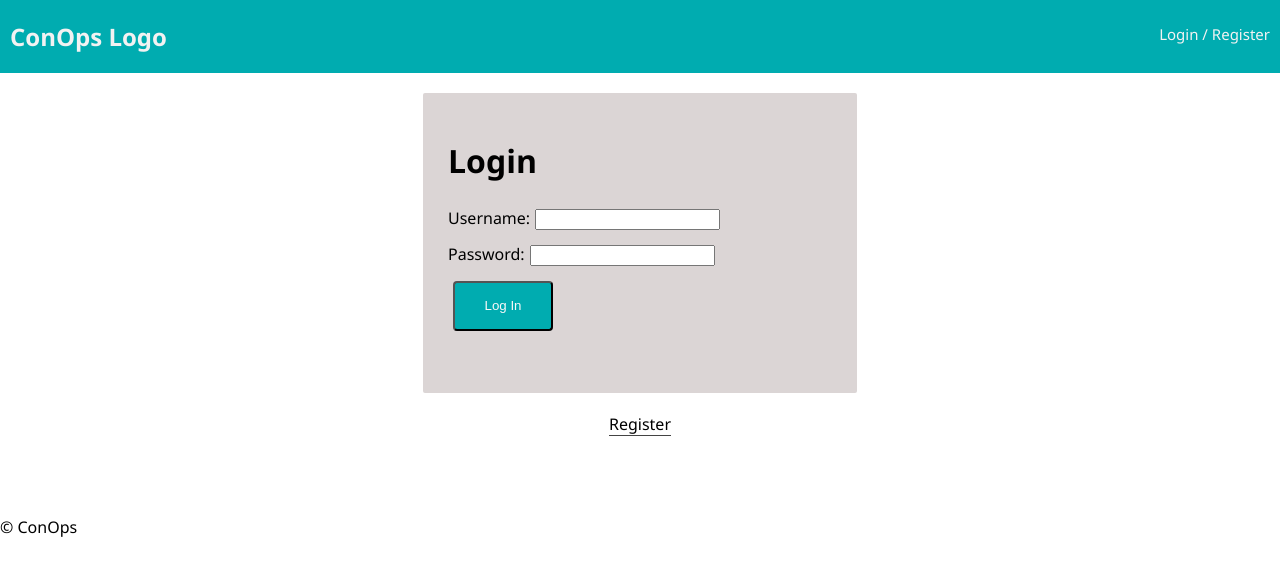
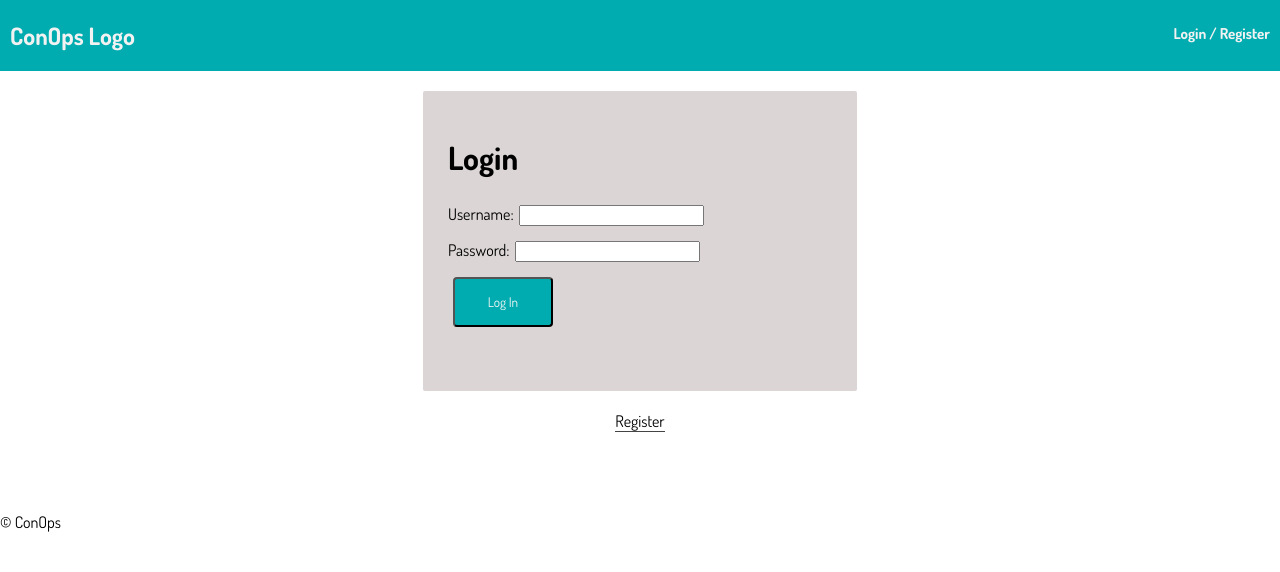
Before and after one commit to ConOps/conops, a React app: page /#/home in a window 1280 px wide. Built offline with nearby package versions, Linux system fonts and the light colour scheme; no server answers.

Commit message:
added some changes to css

```diff
--- a/public/index.html
+++ b/public/index.html
@@ -5,7 +5,7 @@
     <meta name="viewport" content="width=device-width, initial-scale=1, shrink-to-fit=no">
     <meta name="theme-color" content="#000000">
     <link rel="stylesheet" href="https://fonts.googleapis.com/icon?family=Material+Icons" />
-
+    <link href="https://fonts.googleapis.com/css?family=Dosis:200,300,regular,500,600,700,800" rel="stylesheet" />
     <title>ConOps</title>
   </head>
   <body>
--- a/src/components/App/App.css
+++ b/src/components/App/App.css
@@ -1,5 +1,6 @@
-body {
-    font-family: 'Segoe UI', Tahoma, Geneva, Verdana, sans-serif;
+@import url(https://fonts.googleapis.com/css?family=Dosis:200,300,regular,500,600,700,800);
+ body{
+    font-family: Dosis;
     margin: 0px;
 }
 
@@ -23,6 +24,8 @@ input {
 }
 
 .log-in, .log-out, .register {
+    font-family: Dosis;
+
   background-color: #00acb0;
   border-radius: 4px;
   color: #f8f8f8;
@@ -34,6 +37,7 @@ input {
 
 .log-in:hover, .log-out:hover, .register:hover {
   background-color: #008183;
+  font-family: Dosis;
 }
 
 /* This line makes the "Register" and "Login" buttons look like links */
@@ -46,4 +50,6 @@ input {
     outline:0;
     border-bottom:1px solid #444;
     cursor: pointer;
+    font-family: Dosis;
+
 }
--- a/src/components/Details/Details.css
+++ b/src/components/Details/Details.css
@@ -0,0 +1,5 @@
+@import url(https://fonts.googleapis.com/css?family=Dosis:200,300,regular,500,600,700,800);
+
+.test{
+    font-family: Dosis;
+}
--- a/src/components/Details/Details.jsx
+++ b/src/components/Details/Details.jsx
@@ -6,7 +6,7 @@ class Details extends Component {
     render(){
         return(
             <div>
-                <h1> Manage Attendee: </h1>
+                <h1 className = "test">  Manage Attendee: </h1>
                 <h1> 2D Con 2020: Remaster</h1>
 
                 <p>Find All Attendees with Order ID: </p>
--- a/src/components/Nav/Nav.css
+++ b/src/components/Nav/Nav.css
@@ -9,6 +9,8 @@
 .nav {
   overflow: hidden;
   background-color: #00acb0;
+    font-family: Dosis;
+
 }
 
 .nav-link {
@@ -25,6 +27,9 @@
   border:none;
   cursor: pointer;
   outline:0;
+    font-family: Dosis;
+    font-weight: bold;
+
 }
 
 .nav-link:hover {
@@ -34,4 +39,6 @@
 .nav-right {
   float: right;
   display: flex;
+    font-family: Dosis;
+
 }
```
